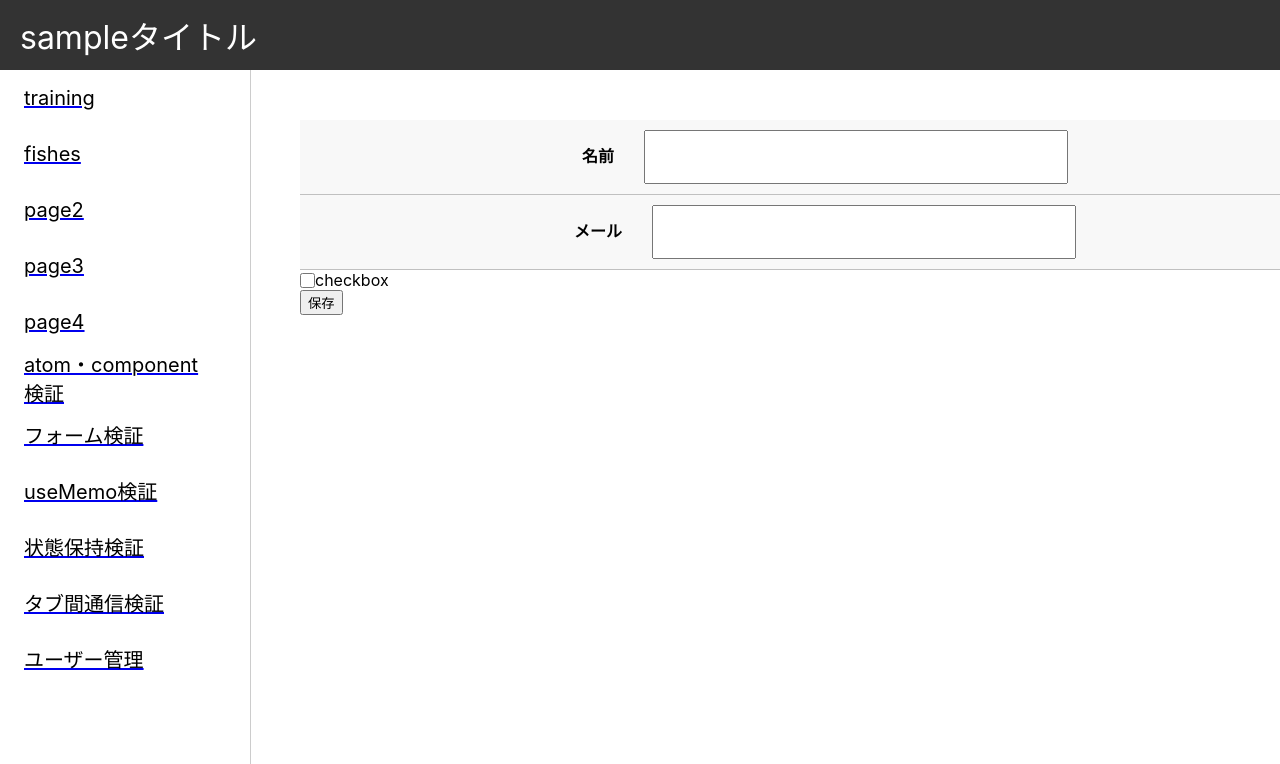
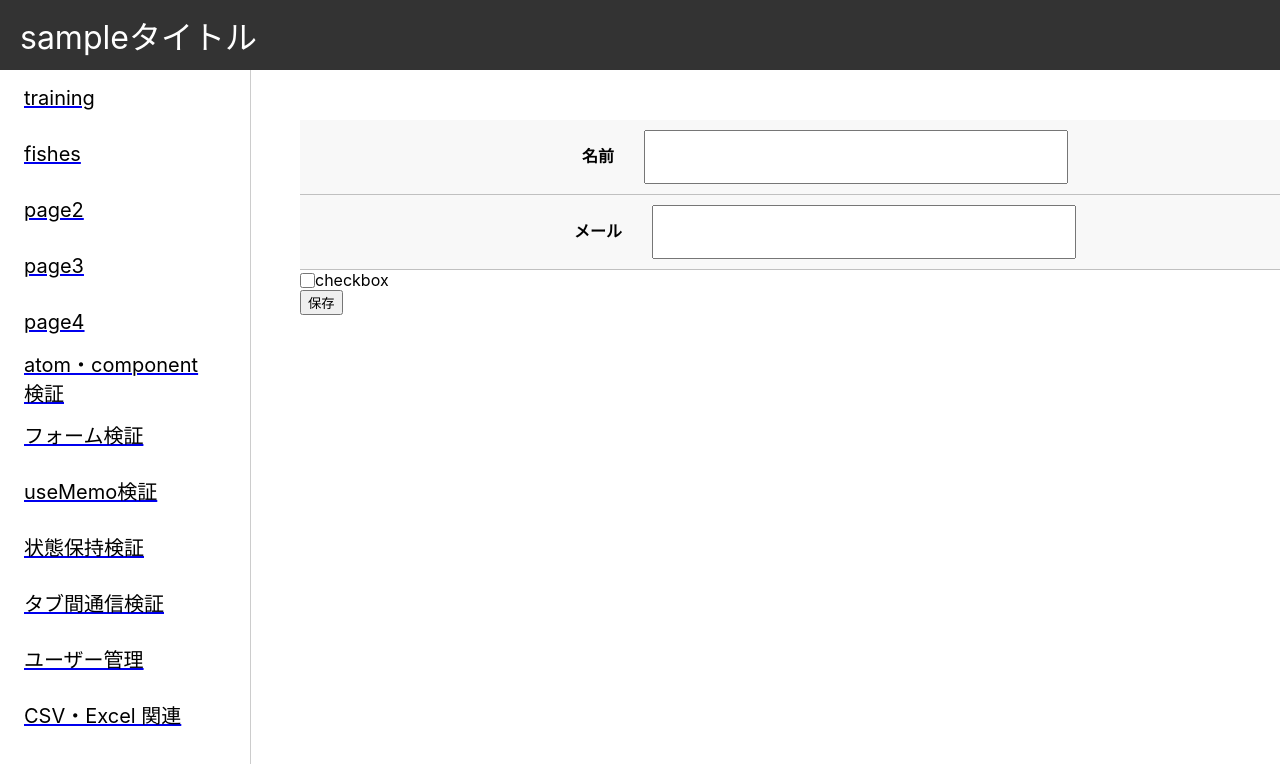
Before and after one commit to Snails8/react-module, a React (Create React App) app in the folder frontend/: page /form in a window 1280 px wide. Shown: the top 764 px of the page. Built offline with nearby package versions, Linux system fonts and the light colour scheme.

Commit message:
add: csv, excelを検証するページの作成

```diff
--- a/frontend/src/RouterConfig.tsx
+++ b/frontend/src/RouterConfig.tsx
@@ -16,6 +16,7 @@ import { FormPage } from "./pages/FormPage/FormPage";
 import { Fishes } from "./pages/Fishes/FishesPage";
 import { UseMemoPage } from "./pages/UseMemoPage/UseMemoPage";
 import { AtomPage } from "./pages/AtomPage/AtomPage";
+import { DownloadCSVExcel } from "./pages/DownloadCSVExcel/DounloadCSVExcel";
 
 
 export const RouterConfig:React.VFC =() => {
@@ -43,6 +44,7 @@ export const RouterConfig:React.VFC =() => {
           <Route path="parent-tab" element={<ParentTabPage />} />
           <Route path="child-tab" element={<ChildTabPage />} />
           <Route path="atoms" element={<AtomPage />} />
+          <Route path="download-file" element={<DownloadCSVExcel />} />
         </Routes>
       </BrowserRouter>
     </>
--- a/frontend/src/components/organisms/Sidebar/Sidebar.tsx
+++ b/frontend/src/components/organisms/Sidebar/Sidebar.tsx
@@ -64,6 +64,11 @@ export const Sidebar: React.FC = ({
                     <div className={ `${styles.sidebar_text}`} >ユーザー管理</div>
                 </div>
             </Link>
+            <Link to="/download-file">
+                <div className={ `${styles.sidebar_item}` }>
+                    <div className={ `${styles.sidebar_text}`} >CSV・Excel 関連</div>
+                </div>
+            </Link>
         </SidebarBg>
     )
 }
```
